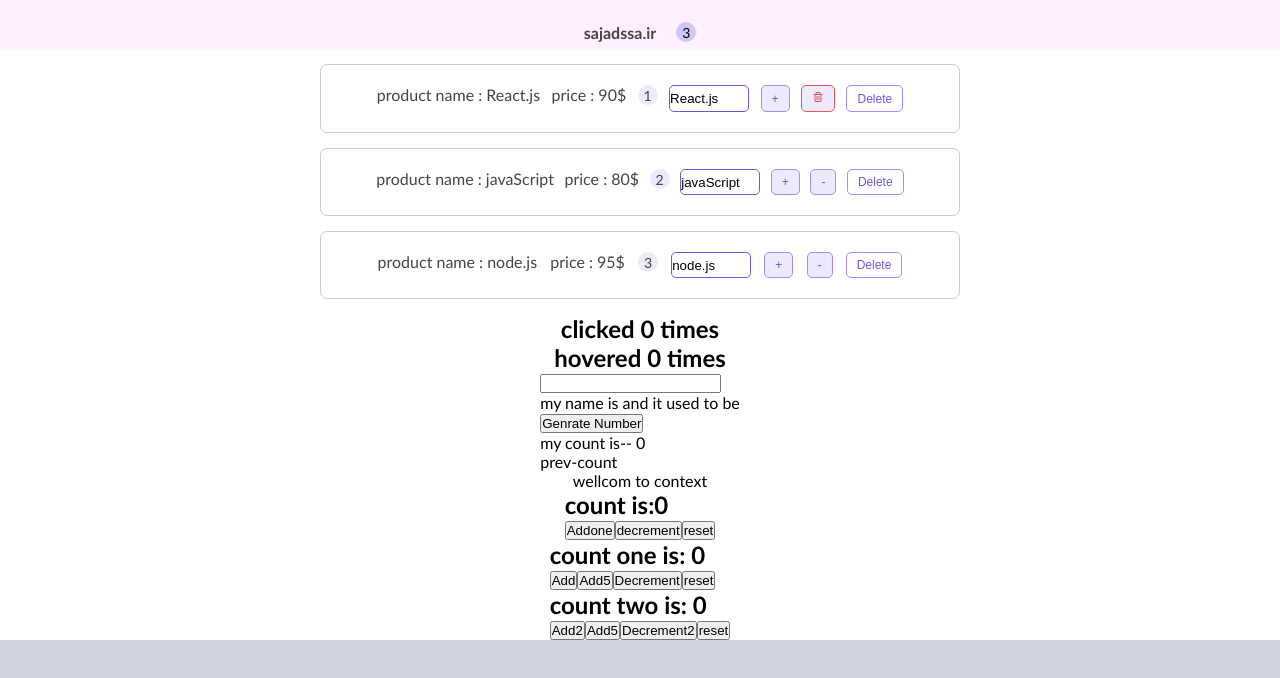
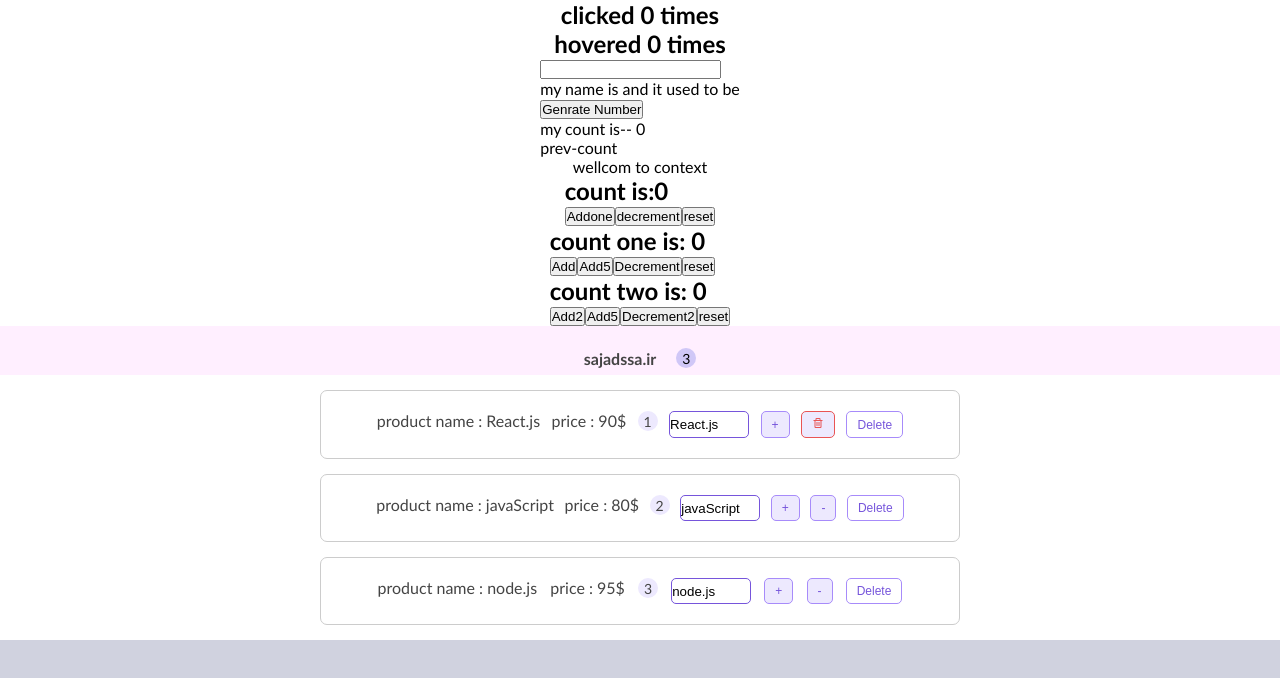
Before and after one commit to Sajadssa/React.js, a React (Create React App) app in the folder first-app/: page / in a window 1280 px wide. Shown: the top 678 px of the page. Built offline with nearby package versions, Linux system fonts and the light colour scheme.

Commit message:
Products Context

```diff
--- a/first-app/src/App.js
+++ b/first-app/src/App.js
@@ -27,6 +27,7 @@ import UseRefExapmple from "./component/Ref/UseRef";
 import CounterProvider from "./component/Context/CounterProvider";
 import CounterOne from "./component/Context/CounterOne";
 import CountReducer from "./component/Reducer/CountReducer";
+import ProductProvider, { UseProducts, UseProductsActions } from "./component/Providers/ProductsProvider";
 
 export const UserContext = React.createContext();
 export const WebsiteContext = React.createContext();
@@ -268,15 +269,18 @@ export const WebsiteContext = React.createContext();
 //   </div>)
 // }
 const App = () => {
-  const [products, setProducts] = useState(
-     [
-      { title: "React.js", price: "90$", id: 1, quantity: 1 },
-      { title: "javaScript", price: "80$", id: 2, quantity: 2 },
-      { title: "node.js", price: "95$", id: 3, quantity: 3 },
-    ]
+  // import 2 hook ,useProducts(),useProductsActions()
+  const products=UseProducts();
+  const setProducts=UseProductsActions();
+  // const [products, setProducts] = useState(
+    //  [
+    //   { title: "React.js", price: "90$", id: 1, quantity: 1 },
+    //   { title: "javaScript", price: "80$", id: 2, quantity: 2 },
+    //   { title: "node.js", price: "95$", id: 3, quantity: 3 },
+    // ]
     // count:0,
     // isShow:true,
-  );
+  // );
   // define methods and convert to function expression
   const removeHandler = (id) => {
     // console.log('clicked',id);
@@ -355,14 +359,7 @@ const App = () => {
     <>
       <WebsiteContext.Provider value={"sajadssa.ir"}>
         <UserContext.Provider value={"SAJAD"}>
-          <Navbar totalItems={products.filter((p) => p.quantity > 0).length} />
-          <ProductList
-            products={products}
-            onRemove={removeHandler}
-            onIncrement={incrementHandler}
-            onChange={changeHandler}
-            onDecrement={decrementHandler}
-          />
+
           <ClickCounter name="sajad" />
           <HoverCounter /> {/* <ParentComp/> */} {/* <ClassRef/> */}{" "}
           {/* <FunctionalRef/> */} <UseRefExapmple />
@@ -373,6 +370,18 @@ const App = () => {
         <CounterOne />
         <CountReducer />
       </CounterProvider>
+      <ProductProvider>
+      <Navbar  />
+          <ProductList
+            // products={products}
+            onRemove={removeHandler}
+            onIncrement={incrementHandler}
+            onChange={changeHandler}
+            onDecrement={decrementHandler}
+          />
+
+
+      </ProductProvider>
     </>
   );
 };
--- a/first-app/src/component/Navbar/navBar.jsx
+++ b/first-app/src/component/Navbar/navBar.jsx
@@ -1,7 +1,9 @@
+import { UseProducts } from '../Providers/ProductsProvider';
 import styles from './navBar.module.css'
-const Navbar = ({totalItems}) => {
-    console.log('navBar.js render');
-
+const Navbar = () => {
+    // console.log('navBar.js render');
+    const products=UseProducts();
+    const totalItems=products.filter((p) => p.quantity > 0).length;
     return (
 
             <header className={styles.navBar}>
--- a/first-app/src/component/ProductList/ProductList.js
+++ b/first-app/src/component/ProductList/ProductList.js
@@ -1,53 +1,116 @@
 import React, { useState, Component } from "react";
 import Product from "../Product/Product";
+import { UseProducts } from "../Providers/ProductsProvider";
 // import Product from './../Product/Product';
-class ProductList extends Component {
-  // state = {
-  //   products: [
-  //     { title: "React.js", price: "90$", id: 1, quantity: 1 },
-  //     { title: "javaScript", price: "80$", id: 2, quantity: 2 },
-  //     { title: "node.js", price: "95$", id: 3, quantity: 3 },
-  //   ],
-  // };
+// class ProductList extends Component {
+//   // state = {
+//   //   products: [
+//   //     { title: "React.js", price: "90$", id: 1, quantity: 1 },
+//   //     { title: "javaScript", price: "80$", id: 2, quantity: 2 },
+//   //     { title: "node.js", price: "95$", id: 3, quantity: 3 },
+//   //   ],
+//   // };
 
-  //every state changed=>handler
-  // removeHandler = (id) => {
-  //   // console.log('clicked',id);
-  //   const filterProducts = this.state.products.filter((p) => p.id !== id);
-  //   this.setState({ products: filterProducts });
-  // };
-  // incrementHandler = (id) => {
-  //   // console.log('increment',id);
-  //   const products = [...this.state.products];
-  //   const selectedItem = products.find((p) => p.id === id);
-  //   selectedItem.quantity++; //mutate state
-  //   //    console.log(products);
-  //   this.setState({ products: products });
-  // };
-  // decrementHandler = (id) => {
-  //   // console.log('decrement',id);
-  //   const products = [...this.state.products];
-  //   const selectedItem = products.find((p) => p.id === id);
-  //   selectedItem.quantity--; //mutate state
-  //   this.setState({ products: products });
-  //   if (selectedItem.quantity < 1) {
-  //     const filterProducts = products.filter((p) => p.id !== id);
-  //     this.setState({ products: filterProducts });
-  //   }
-  //   //    console.log(products);
-  //   //    this.setState({products:products});
-  // };
+//   //every state changed=>handler
+//   // removeHandler = (id) => {
+//   //   // console.log('clicked',id);
+//   //   const filterProducts = this.state.products.filter((p) => p.id !== id);
+//   //   this.setState({ products: filterProducts });
+//   // };
+//   // incrementHandler = (id) => {
+//   //   // console.log('increment',id);
+//   //   const products = [...this.state.products];
+//   //   const selectedItem = products.find((p) => p.id === id);
+//   //   selectedItem.quantity++; //mutate state
+//   //   //    console.log(products);
+//   //   this.setState({ products: products });
+//   // };
+//   // decrementHandler = (id) => {
+//   //   // console.log('decrement',id);
+//   //   const products = [...this.state.products];
+//   //   const selectedItem = products.find((p) => p.id === id);
+//   //   selectedItem.quantity--; //mutate state
+//   //   this.setState({ products: products });
+//   //   if (selectedItem.quantity < 1) {
+//   //     const filterProducts = products.filter((p) => p.id !== id);
+//   //     this.setState({ products: filterProducts });
+//   //   }
+//   //   //    console.log(products);
+//   //   //    this.setState({products:products});
+//   // };
 
-  // changeHandler = (event, id) => {
-  //   console.log(event.target.value, id);
-  //   const products = [...this.state.products];
-  //   const selectedItem = products.find((p) => p.id === id);
-  //   selectedItem.title = event.target.value;
-  //   this.setState({ products: products });
-  // };
+//   // changeHandler = (event, id) => {
+//   //   console.log(event.target.value, id);
+//   //   const products = [...this.state.products];
+//   //   const selectedItem = products.find((p) => p.id === id);
+//   //   selectedItem.title = event.target.value;
+//   //   this.setState({ products: products });
+//   // };
 
-  renderProduct = () => {
-    const {onChange,onDecrement,onIncrement,onRemove,products}=this.props
+//   // renderProduct = () => {
+//   //   const {onChange,onDecrement,onIncrement,onRemove,products}=this.props
+//   //   if (products.length===0)
+//   //     return <div>there is no product in your cart</div>
+
+//   //   return (
+//   //     // <div>
+//   //     //   {products.map((product, index) => {
+//   //     //     return (
+//   //     //       <Product
+//   //     //         // name={product.title}
+//   //     //         // price={product.price}
+//   //     //         key={index}
+//   //     //         product={product}
+//   //     //         onDelete={() => onRemove(product.id)}
+//   //     //         OnIncrement={() => onIncrement(product.id)}
+//   //     //         OnDecrement={() => onDecrement(product.id)}
+//   //     //         onChange={(e) => onChange(e, product.id)}
+//   //     //       />
+//   //     //     )
+//   //     //   })}
+//   //     // </div>
+//   //   );
+//   // };
+//   render() {
+//     console.log('productlist.js render');
+//     const {products}=this.props
+//     // if(this.state.products.length) return<div>there is no product in your cart</div>
+//     // return (
+//     //   <div>
+//     //     {this.state.products.map((product, index) => {
+//     //       return (
+//     //         <Product
+//     //           // name={product.title}
+//     //           // price={product.price}
+//     //           // key={index}
+//     //           product={product}
+//     //           onDelete={() => this.removeHandler(product.id)}
+//     //           OnIncrement={() => this.incrementHandler(product.id)}
+//     //           OnDecrement={() => this.decrementHandler(product.id)}
+//     //           onChange={(e) => this.changeHandler(e, product.id)}
+//     //         />
+//     //       );
+//     //     })}
+//     //   </div>
+//     // );
+
+
+//   return (
+//      <div>
+//         {!products.length&&(<div>go to shoppings!</div>)}
+
+//          {this.renderProduct()}
+//      </div>
+//     );
+//     // return<div>{this.renderProduct()}</div>
+
+// }
+// }
+const ProductList = (props) => {
+  const products=UseProducts();
+
+  const renderProduct = () => {
+    const {onChange,onDecrement,onIncrement,onRemove}=props
     if (products.length===0)
       return <div>there is no product in your cart</div>
 
@@ -70,39 +133,16 @@ class ProductList extends Component {
       </div>
     );
   };
-  render() {
-    console.log('productlist.js render');
-    const {products}=this.props
-    // if(this.state.products.length) return<div>there is no product in your cart</div>
-    // return (
-    //   <div>
-    //     {this.state.products.map((product, index) => {
-    //       return (
-    //         <Product
-    //           // name={product.title}
-    //           // price={product.price}
-    //           // key={index}
-    //           product={product}
-    //           onDelete={() => this.removeHandler(product.id)}
-    //           OnIncrement={() => this.incrementHandler(product.id)}
-    //           OnDecrement={() => this.decrementHandler(product.id)}
-    //           onChange={(e) => this.changeHandler(e, product.id)}
-    //         />
-    //       );
-    //     })}
-    //   </div>
-    // );
+
+  return (
+    <div>
+        {!products.length&&(<div>go to shoppings!</div>)}
+
+         {renderProduct()}
+     </div>
 
 
-  return (
-     <div>
-        {!products.length&&(<div>go to shoppings!</div>)}
+   );
+}
 
-         {this.renderProduct()}
-     </div>
-    );
-    // return<div>{this.renderProduct()}</div>
-
-}
-}
 export default ProductList;
--- /dev/null
+++ b/first-app/src/component/Providers/ProductsProvider.jsx
@@ -0,0 +1,65 @@
+import React, { useState } from "react";
+import { useContext } from "react";
+//1.create context object
+  const ProductContext = React.createContext();
+//add new context for setState count or setCount
+  const ProductContextDispather = React.createContext();
+
+  const initialState=0;
+  const reducer=(state,action)=>{
+
+    switch(action.type){
+      case "add":
+        return state+action.value;
+      case "decrement":
+        return state-action.value;
+      case "reset":
+        return initialState;
+        default:
+        return state;
+
+
+  }
+  }
+const ProductsProvider = ({ children }) => {
+  // const [count, setCount] = useState(0);
+   //we are replace setCount by dispatch
+  const[products,setProducts]=useState(
+    [
+    { title: "React.js", price: "90$", id: 1, quantity: 1 },
+    { title: "javaScript", price: "80$", id: 2, quantity: 2 },
+    { title: "node.js", price: "95$", id: 3, quantity: 3 },
+         ]
+  );
+  return (
+    <ProductContext.Provider value={products}>
+      {/* <ProductContextDispather.Provider value={setCount}> */}
+      <ProductContextDispather.Provider value={setProducts}>
+        {children}
+      </ProductContextDispather.Provider>
+    </ProductContext.Provider>
+  );
+};
+
+export default ProductsProvider;
+
+//create custom hook for context
+export const UseProducts=()=>useContext(ProductContext);
+
+export const UseProductsActions=()=>{
+return useContext(ProductContextDispather);
+  //management actions
+  // const addOne=()=>{
+  //   setCount((prevCount)=>prevCount+1);
+  // }
+  // const addFive=()=>{
+  //   setCount((prevCount)=>prevCount+5);
+  // }
+  // const decrement=()=>{
+  //   setCount((prevCount)=>prevCount-1);
+  // }
+
+
+
+  // return{addFive,addOne,decrement}
+};
```
